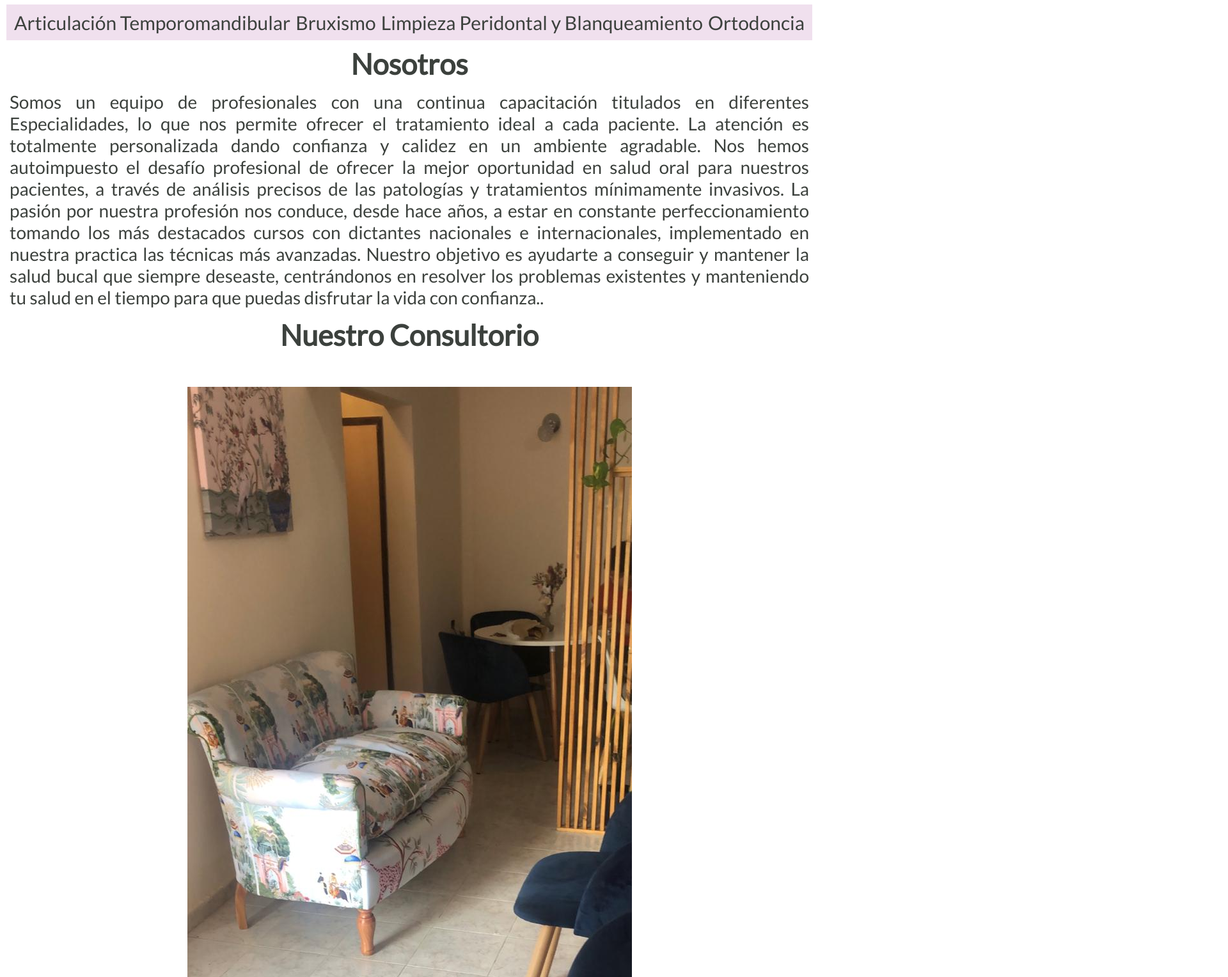
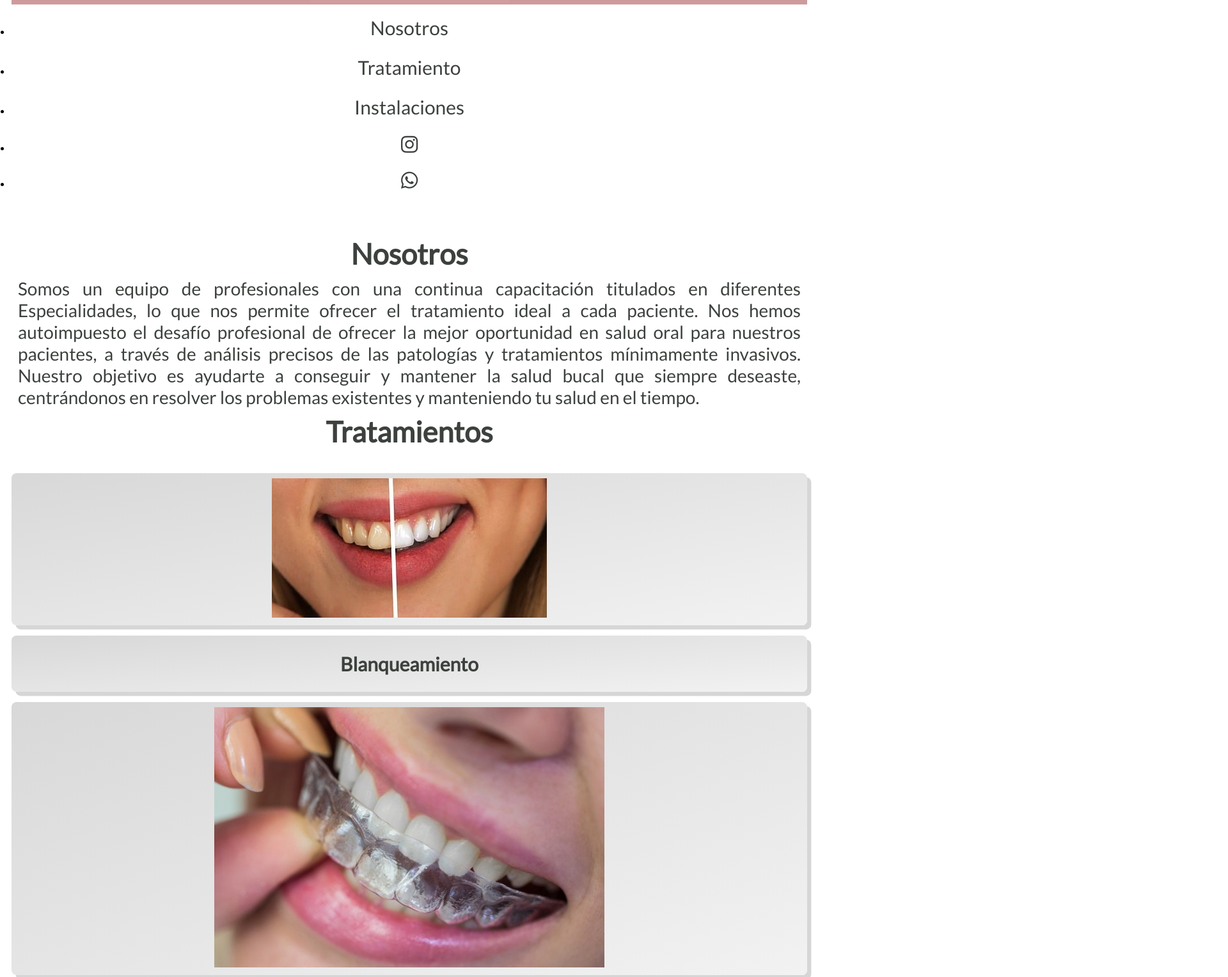
Before and after one commit to mlabiunda/consultorio, a plain HTML site: page index.html in a window 1280 px wide. Shown: the part 262-1790 px from the top of the page at 64% size, 1920 px wide, since content can reach past the window. Drawn offline with Linux system fonts and the light colour scheme.

Commit message:
cambios1

```diff
--- a/css/styles.css
+++ b/css/styles.css
@@ -4,15 +4,21 @@
     font-family: 'Lato', sans-serif;
     box-sizing: border-box;
 }
-nav {
-    background-color: rgb(240, 224, 238);
+
+/*a {
+    font-size: 13px;
+    color: rgb(85, 119, 97);
     margin: 10px;
     padding: 8px;
     display: flex;
     align-items: center;
     justify-content: space-around;
+}*/
+
+header{
+    margin: 10px;
+    padding: 8px;
 }
-
 .logoimagen {
     text-align: center;
     background-color: rgb(206, 155, 156);
@@ -27,10 +33,17 @@ nav {
 a {
     font-size: 30px;
     color: rgb(60, 65, 61);
-    display: block;
-    padding: 2px;
+    display: flex;
+    padding: 8px;
+    margin: 10px;
     text-align: center;
     text-decoration: none;
+    align-items: center;
+    justify-content: space-around;
+}
+main {
+    margin: 10px;
+    padding: 8px;
 }
 
 footer {
@@ -64,10 +77,130 @@ p {
     font-size: 28px;
     text-align: justify;
     color: rgb(60, 65, 61);
-    margin: 15px;
+    margin: 10px;
+}
+/* Tratamientos*/---
+/*@charset "utf-8";
+.tarjeta{
+    display:flex;
+    flex-direction:column;
+    justify-content:space-between;
+    width:150px;
+    border: 3px solid rgb(66, 63, 63);
+    box-sizing: border-box;
+    box-shadow: 2px 2px 8px 4px rgb(109, 101, 101);
+    border-radius:15px;
+    font-family: 'Lato', sans-serif;
+  }
+  .titulo{
+    font-size: 24px;
+    padding: 10px 10px 0 10px;
+    text-align: center;
+  }
+  .cuerpo{
+    padding: 10px;
+    align-items: center;
+    align-content: center;
+  }
+  .pie{
+
+    background: #e7dee4;
+    border-radius:0 0 15px 15px;
+    padding: 10px;
+    text-align:center;
+    size-adjust: 150px;
+
+  }
+  .pie a{
+    text-decoration: none;
+    color: rgb(92, 89, 89);
+  }
+  .pie a:after {
+    position: absolute;
+    top: 0;
+    right: 0;
+    bottom: 0;
+    left: 0;
+    z-index: 1;
+    content: ""
+  }
+.list-b{
+    font-size: 15px;
+}*/
+
+/* css de lista productos*/
+.lista {
+    display: flexbox;
+
+    box-sizing: border-box;
+    width: 100%;
+    margin: 10px;
+    padding: 10px;
+    justify-content: center;
+    align-items: center;
+    justify-items: center;
+  }
+
+  .tarjeta {
+    width: 100%;
+    font-size: larger;
+    font-weight: bolder;
+    text-align: center;
+  }
+
+  .cuerpo {
+    padding: 0.5rem;
+    margin-bottom: 1rem;
+    text-align: center;
+    background-image: linear-gradient(to bottom right, #d8d8d8, #f2f2f2);
+    padding: 0.5rem;
+    box-sizing: border-box;
+    border-radius: 0.5rem;
+    box-shadow: 0.4rem 0.4rem #d6d6d6;
+    width: 100%;
+  }
+
+  .pie {
+    padding: 0.5rem;
+    margin-bottom: 1rem;
+    text-align: center;
+    background-image: linear-gradient(to bottom right, #d8d8d8, #f2f2f2);
+    padding: 0.5rem;
+    box-sizing: border-box;
+    border-radius: 0.5rem;
+    box-shadow: 0.4rem 0.4rem #d6d6d6;
+    width: 100%;
+  }
+
+  .item-img {
+    display: block;
+    height: 70%;
+    width: 100%;
+    border-radius: 0.5rem;
+  }
+  .titulo {
+    display: flex;
+    justify-content: center;
+    color: #5c5358;
+    padding: 0.2rem;
+    font-size: 25px;
+  }
+/* Instalaciones*/
+.instal {
+    display: flex;
 }
 
-ul {
+
+
+#contacto {
+    font-size: 25px;
+    margin-left: 85%;
+}
+.navegador {
+    background-color:rgb(241, 198, 225);
+    display: none;
+}
+/*ul {
     font-size: 39px;
     text-align: center;
     color: rgb(60, 65, 61);
@@ -76,4 +209,4 @@ li {
     font-size: 28px;
     text-align: center;
     color: rgb(60, 65, 61);
-}
+}*/
--- a/index.html
+++ b/index.html
@@ -16,40 +16,102 @@
   <body>
     <header><div class="logoimagen">
       <img class="img" src="img/logo.jpg" alt="logo de la empresa">
+
   </div>
-  <div>
-    <nav>
-        <a href="atm.html">Articulación Temporomandibular</a>
-        <a href="bruxismo.html">Bruxismo</a>
-        <a href="limpieza.html">Limpieza Peridontal y Blanqueamiento</a>
-        <a href="ortodoncia.html">Ortodoncia</a>
+    <div class="navegador" style="display:inline">
+    <ul>
+       <li> <a href="#Nosotros">Nosotros</a></li>
+       <li> <a href="#Tratamientos">Tratamiento</a></li>
+       <li> <a href="#Instalaciones">Instalaciones</a></li>
+       <li><a href="http://www.instagram.com/mfsodontologia" target="_blank"><i class="fab fa-instagram"></i></a></li>
+       <li><a href="https://wa.me/5492215248530" target="_blank"><i class="fab fa-whatsapp"></i></a></li>
+    </ul>
 
-    </nav>
 </div>
 
     </header>
+<br>
+    <main>
+      <h1>        <b>Nosotros</b>      </h1>
+      <p>
+        Somos un equipo de profesionales con una continua capacitación titulados en diferentes Especialidades, lo que nos permite ofrecer el tratamiento ideal a cada paciente.
 
-    <main>
-      <h1>
-        <b>Nosotros</b>
-      </h1>
-      <p>
-        Somos un equipo de profesionales con una continua capacitación titulados en diferentes Especialidades, lo que nos permite ofrecer el tratamiento ideal a cada paciente. La atención es totalmente personalizada dando confianza y calidez en un ambiente agradable.
         Nos hemos autoimpuesto el desafío profesional de ofrecer la mejor oportunidad en salud oral para nuestros pacientes, a través de análisis precisos de las patologías y tratamientos mínimamente invasivos.
 
-        La pasión por nuestra profesión nos conduce, desde hace años, a estar en constante perfeccionamiento tomando los más destacados cursos con dictantes nacionales e internacionales, implementado en nuestra practica las técnicas más avanzadas.
-        Nuestro objetivo es ayudarte a conseguir y mantener la salud bucal que siempre deseaste, centrándonos en resolver los problemas existentes y manteniendo tu salud en el tiempo para que puedas disfrutar la vida con confianza..
+        Nuestro objetivo es ayudarte a conseguir y mantener la salud bucal que siempre deseaste, centrándonos en resolver los problemas existentes y manteniendo tu salud en el tiempo.
       </p>
-<h1>
- <b>Nuestro Consultorio</b>
+
+
+<h1>  Tratamientos</h1>
+<br>
+
+
+<br>
+<div class="lista">
+<div class="tarjeta">
+
+  <div class="cuerpo">
+  <img src ="img/blanqueamiento2.jpg" alt="">
+
+  </div>
+  <div class="pie">
+    <a href="#">Blanqueamiento</a>
+  </div>
+
+  </div>
+
+  <div class="tarjeta">
+  <div class="cuerpo">
+  <img src="img/bruxismo3.jpg" alt="">
+
+  </div>
+  <div class="pie">
+    <a href="#">Bruxismo</a>
+  </div>
+
+  </div>
+
+  <div class="tarjeta">
+
+  <div class="cuerpo">
+  <img src="img/limpieza2.jpg" alt="">
+
+  </div>
+  <div class="pie">
+    <a href="#">Limpieza</a>
+  </div>
+
+  </div>
+
+  <div class="tarjeta">
+
+  <div class="cuerpo">
+  <img src="img/ortodoncia2.jpg" alt="">
+
+  </div>
+  <div class="pie">
+    <a href="#">Ortodoncia</a>
+  </div>
+
+  </div>
+</div>
+
+<h1>Instalaciones</h1>
  <br>
  <br>
-  <img src="img/consul1.jpg" alt="">
+ <div class="instal">
+
+
   <img src="img/consul2.jpg" alt="">
   <img src="img/consul3.jpg" alt="">
   <img src="img/consul4.jpg" alt="">
-</h1>
+
+</div>
+
+
     </main>
+
+
 
     <footer>
       <div class="menufooter1">
```
Also changed, not shown: img/blanqueamiento.jpg (added), img/blanqueamiento2.jpg (added), img/bruxismo.jpg (added), img/bruxismo3.jpg (added), img/limpieza.jpg (added), img/limpieza2.jpg (added), img/ortodoncia.jpg (added), img/ortodoncia2.jpg (added), 1 other file.
